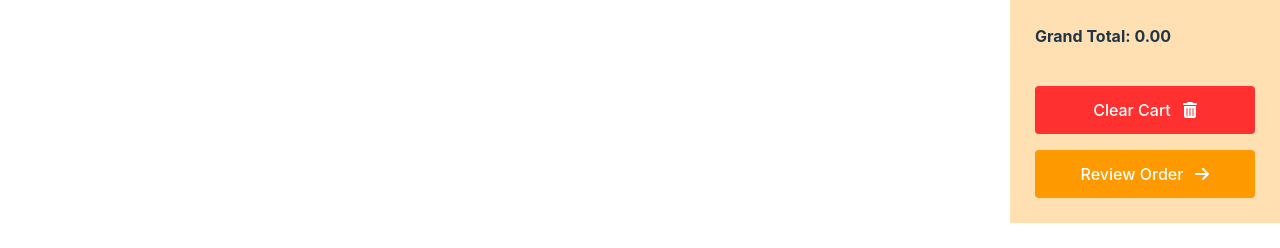
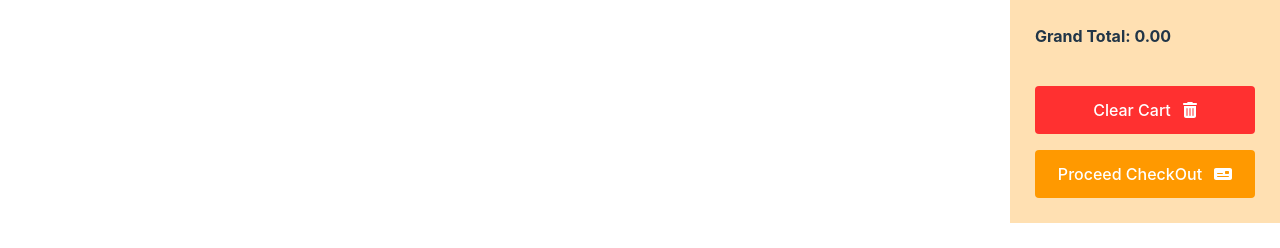
Before and after one commit to Maysha-Tabassum/ema-john-simple2, a React (Vite) app: page /order in a window 1280 px wide. Shown: the part 338-586 px from the top of the page. Built offline with nearby package versions, Linux system fonts and the light colour scheme.

Commit message:
orders page done

```diff
--- a/src/components/Cart/Cart.jsx
+++ b/src/components/Cart/Cart.jsx
@@ -1,11 +1,13 @@
 import React from 'react';
 import './Cart.css';
 import { FontAwesomeIcon } from '@fortawesome/react-fontawesome'
-import { faArrowRight, faTrashCan } from '@fortawesome/free-solid-svg-icons'
+import { faTrashCan } from '@fortawesome/free-solid-svg-icons'
 
-const Cart = (props) => {
-    const cart = props.cart; //option 1
+const Cart = ({ cart, handleClearCart, children }) => {
+    // const cart = props.cart; //option 1
     // const {cart} = props; //option 2
+
+    //console.log(cart);
 
     let totalPrice = 0;
     let totalShipping = 0;
@@ -31,12 +33,11 @@ const Cart = (props) => {
             <p>Tax: {tax.toFixed(2)}</p>
             <h4>Grand Total: {grandTotal.toFixed(2)}</h4>
             <div>
-                <button className='btn-red'>Clear Cart
+                <button onClick={handleClearCart} className='btn-red'>Clear Cart
                     <FontAwesomeIcon className='icon-spacing' icon={faTrashCan} />
                 </button>
-                <button className='btn-orange'>Review Order
-                    <FontAwesomeIcon className='icon-spacing' icon={faArrowRight} />
-                </button>
+
+                {children}
             </div>
         </div>
     );
--- /dev/null
+++ b/src/components/CheckOut/CheckOut.jsx
@@ -0,0 +1,11 @@
+import React from 'react';
+
+const CheckOut = () => {
+    return (
+        <div>
+            <h2>This is The CheckOut Page!!!</h2>
+        </div>
+    );
+};
+
+export default CheckOut;
--- a/src/components/Order/Order.jsx
+++ b/src/components/Order/Order.jsx
@@ -1,9 +1,11 @@
 import React, { useState } from 'react';
 import Cart from '../Cart/Cart';
-import { useLoaderData } from 'react-router-dom';
+import { Link, useLoaderData } from 'react-router-dom';
 import ReviewItems from '../ReviewItems/ReviewItems';
 import './Order.css';
-import { removeFromDb } from '../../utilities/fakedb';
+import { deleteShoppingCart, removeFromDb } from '../../utilities/fakedb';
+import { FontAwesomeIcon } from '@fortawesome/react-fontawesome'
+import { faMoneyCheck } from '@fortawesome/free-solid-svg-icons'
 
 const Order = () => {
     const savedCart = useLoaderData();
@@ -14,6 +16,10 @@ const Order = () => {
         const remaining = cart.filter(product => product.id !== id)
         setCart(remaining);
         removeFromDb(id);
+    }
+    const handleClearCart = () => {
+        setCart([]);
+        deleteShoppingCart();
     }
 
     return (
@@ -28,7 +34,16 @@ const Order = () => {
                 }
             </div>
             <div className='cart-container'>
-                <Cart cart={cart}></Cart>
+                <Cart
+                    cart={cart}
+                    handleClearCart={handleClearCart}
+                >
+                    <Link to="/checkout">
+                        <button className='btn-orange'>Proceed CheckOut
+                            <FontAwesomeIcon className='icon-spacing' icon={faMoneyCheck} />
+                        </button>
+                    </Link>
+                </Cart>
             </div>
         </div>
     );
--- a/src/components/Shop/Shop.jsx
+++ b/src/components/Shop/Shop.jsx
@@ -2,8 +2,10 @@ import { useEffect, useState } from 'react';
 import './Shop.css'
 import Product from '../Product/Product';
 import Cart from '../Cart/Cart';
-import { addToDb, getShoppingCart } from '../../utilities/fakedb';
-
+import { addToDb, deleteShoppingCart, getShoppingCart } from '../../utilities/fakedb';
+import { Link } from 'react-router-dom';
+import { FontAwesomeIcon } from '@fortawesome/react-fontawesome'
+import { faArrowRight } from '@fortawesome/free-solid-svg-icons'
 
 
 const Shop = () => {
@@ -54,6 +56,11 @@ const Shop = () => {
         addToDb(product.id)
     }
 
+    const handleClearCart = () => {
+        setCart([]);
+        deleteShoppingCart();
+    }
+
     return (
         <div className='shop-container'>
             <div className="product-container">
@@ -66,7 +73,16 @@ const Shop = () => {
                 }
             </div>
             <div className="cart-container">
-                <Cart cart={cart}></Cart>
+                <Cart
+                    cart={cart}
+                    handleClearCart={handleClearCart}
+                >
+                    <Link to="/order">
+                        <button className='btn-orange'>Review Order
+                            <FontAwesomeIcon className='icon-spacing' icon={faArrowRight} />
+                        </button>
+                    </Link>
+                </Cart>
             </div>
 
         </div>
--- a/src/main.jsx
+++ b/src/main.jsx
@@ -11,6 +11,7 @@ import Order from './components/Order/Order';
 import Inventory from './components/Inventory/Inventory';
 import Login from './components/Login/Login';
 import cartProductsLoader from './loaders/cartProductsLoader';
+import CheckOut from './components/CheckOut/CheckOut';
 
 const router = createBrowserRouter([
   {
@@ -25,6 +26,10 @@ const router = createBrowserRouter([
         path: "order",
         element: <Order></Order>,
         loader: cartProductsLoader
+      },
+      {
+        path: "checkout",
+        element: <CheckOut></CheckOut>
       },
       {
         path: "inventory",
```
